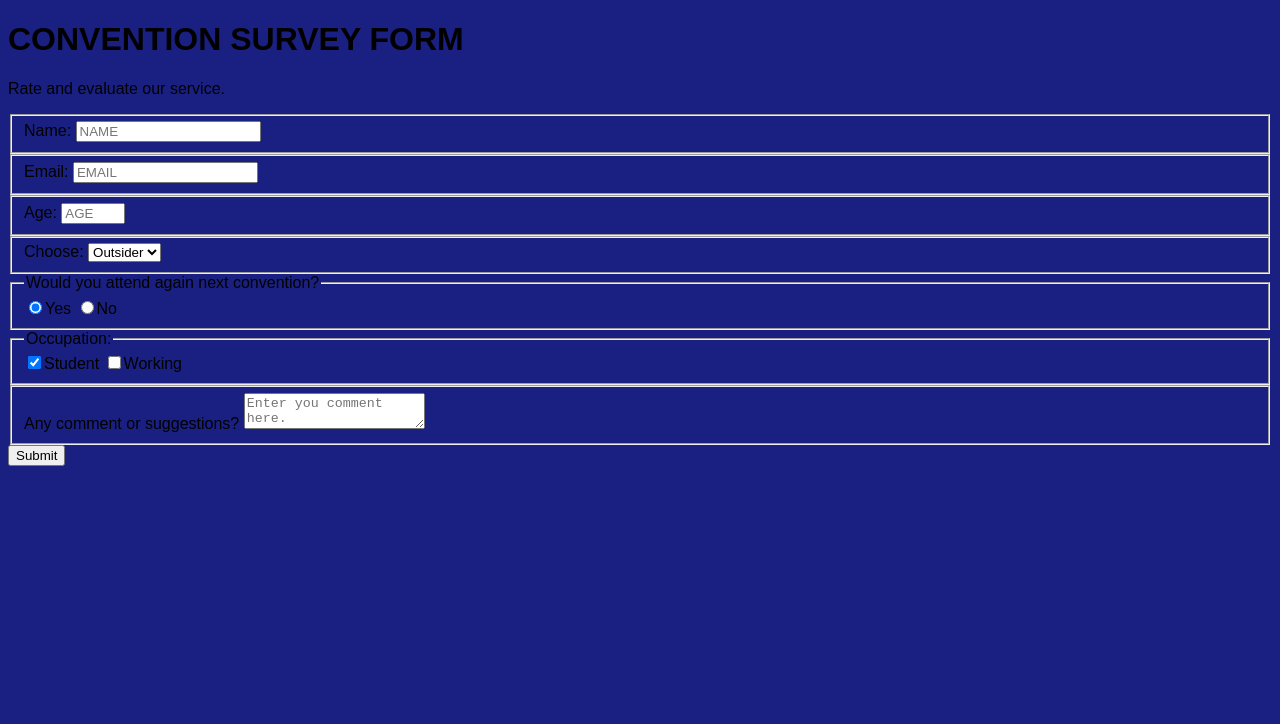
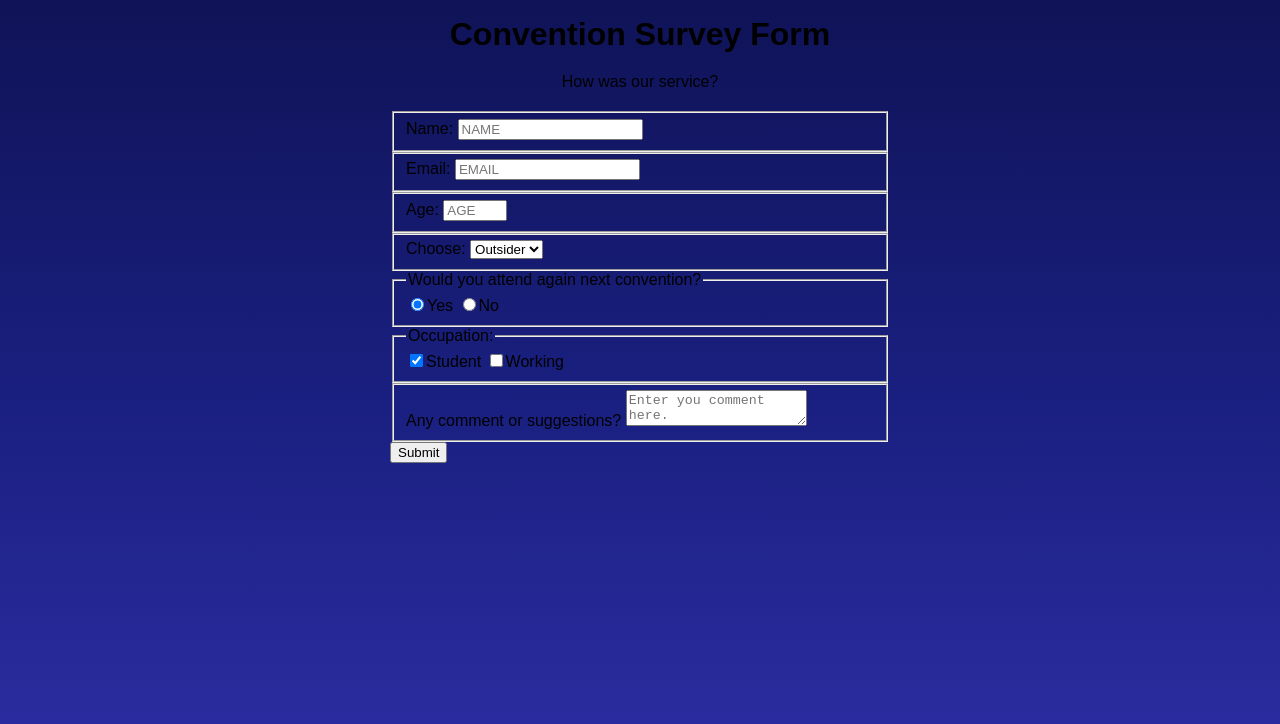
Before and after one commit to 0asisCat/survey-form-fcc, a plain HTML site: page index.html in a window 1280 px wide. Drawn offline with Linux system fonts and the light colour scheme.

Commit message:
css form

```diff
--- a/index.html
+++ b/index.html
@@ -6,8 +6,8 @@
     <link rel="stylesheet" href="styles.css">
   </head>
   <body>
-    <h1 id="title">CONVENTION SURVEY FORM</h1>
-    <p id="description">Rate and evaluate our service.</p>
+    <h1 id="title">Convention Survey Form</h1>
+    <p id="description">How was our service?</p>
     <form id="survey-form">
       <fieldset>
         <label for="name" id="name-label">Name: <input id="name" type="text" placeholder="NAME" required></label>
--- a/styles.css
+++ b/styles.css
@@ -1 +1,5 @@
-body{background-color:#1a2081;font-family: Ggsans, sans-serif;font-size: 16px;font-weight:400;}
+body{width:100%;height:100vh;margin:0;background-color:#1a2081;font-family: Ggsans, sans-serif;font-size: 16px;font-weight:400;background: linear-gradient(hsl(237, 70%, 20%),hsl(236.5, 66.5%, 30.4%), hsl(240, 56%, 42%));}
+
+h1, p{text-align: center;margin:0.5em auto 20px;}
+
+form{width:70vw;max-width:500px;min-width:300px;margin:0 auto;padding-bottom:2em;}
```
